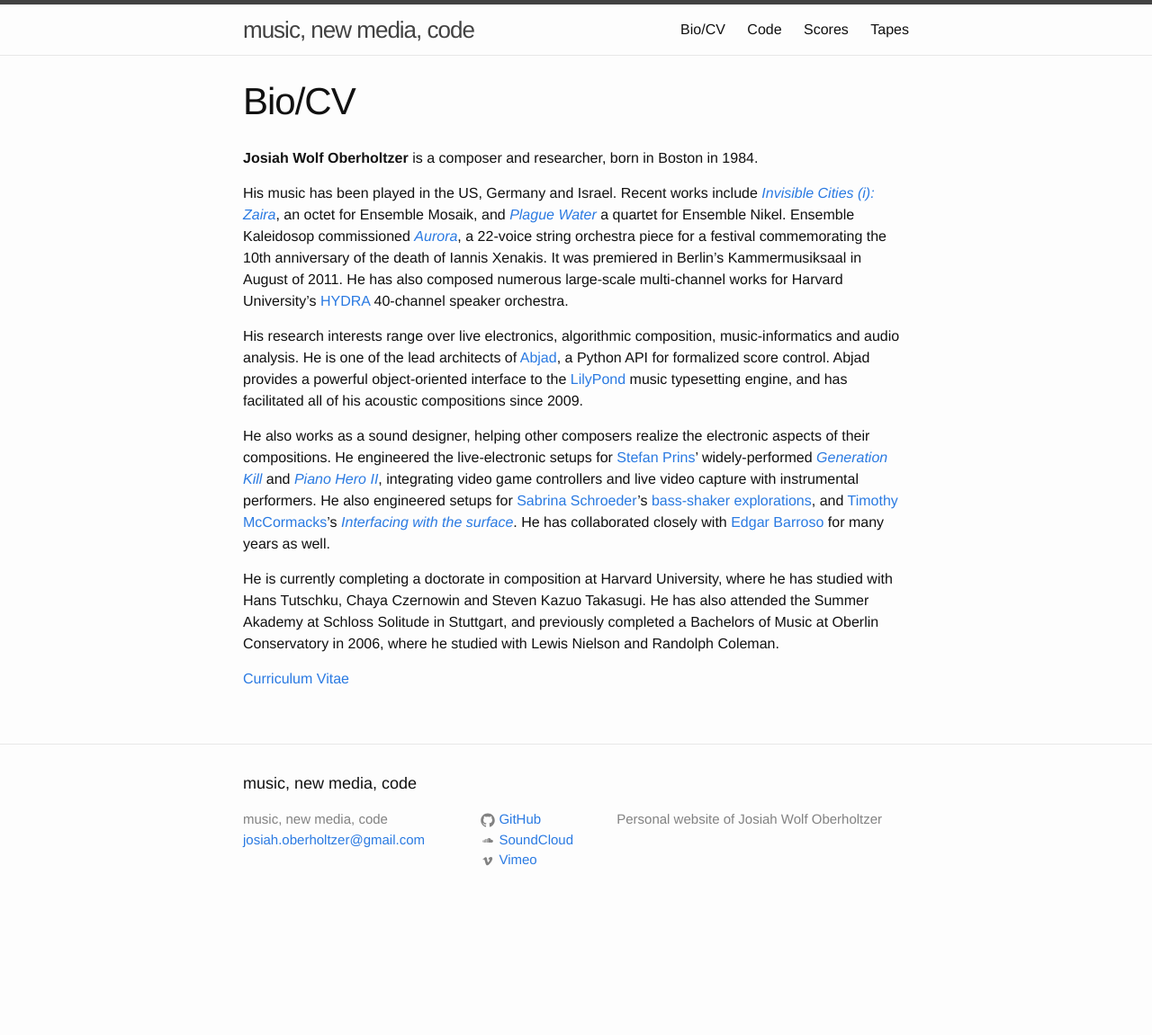
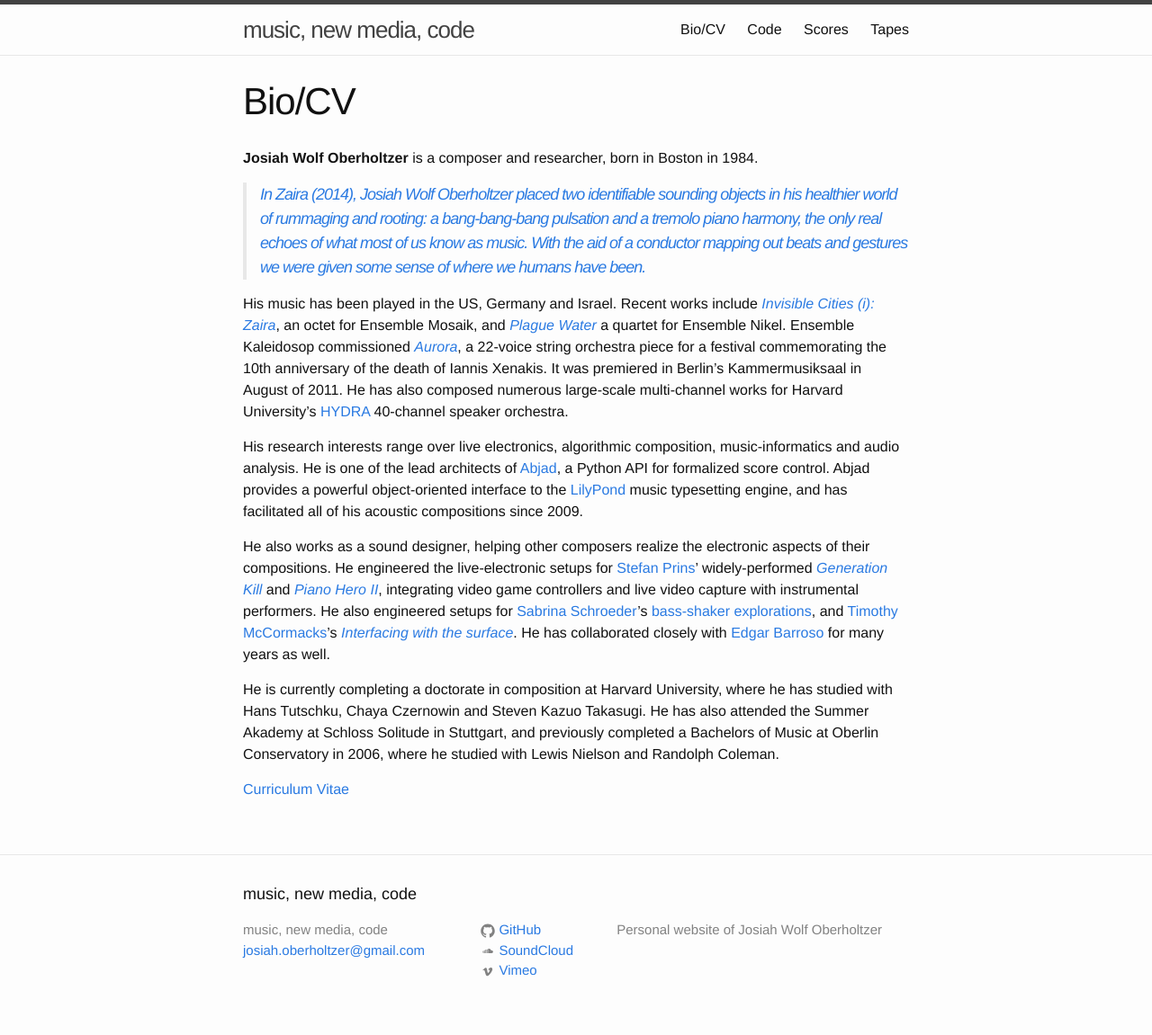
Before and after one commit to josiah-wolf-oberholtzer/josiah-wolf-oberholtzer.github.io, a Jekyll site: the page built from bio.md, in a window 1280 px wide. Shown: the whole page at 90% size. Built offline with Jekyll 4.4.1, drawn with Linux system fonts in a browser that asks for light colours; nearby versions of some CDN libraries; before the commit the page ends 1028 px from its top, so only the background shows below that.

Commit message:
Updated bio.

```diff
--- a/bio.md
+++ b/bio.md
@@ -6,6 +6,12 @@
 
 **Josiah Wolf Oberholtzer** is a composer and researcher, born in Boston in
 1984.
+
+> [In *Zaira* (2014), Josiah Wolf Oberholtzer placed two identifiable sounding
+> objects in his healthier world of rummaging and rooting: a bang-bang-bang
+> pulsation and a tremolo piano harmony, the only real echoes of what most of
+> us know as music. With the aid of a conductor mapping out beats and gestures
+> we were given some sense of where we humans have been.][review]
 
 His music has been played in the US, Germany and Israel. Recent works include
 [*Invisible Cities (i): Zaira*][zaira], an octet for Ensemble Mosaik, and
```
Also changed, not shown: other parts of bio.md (+2 -0 lines).
